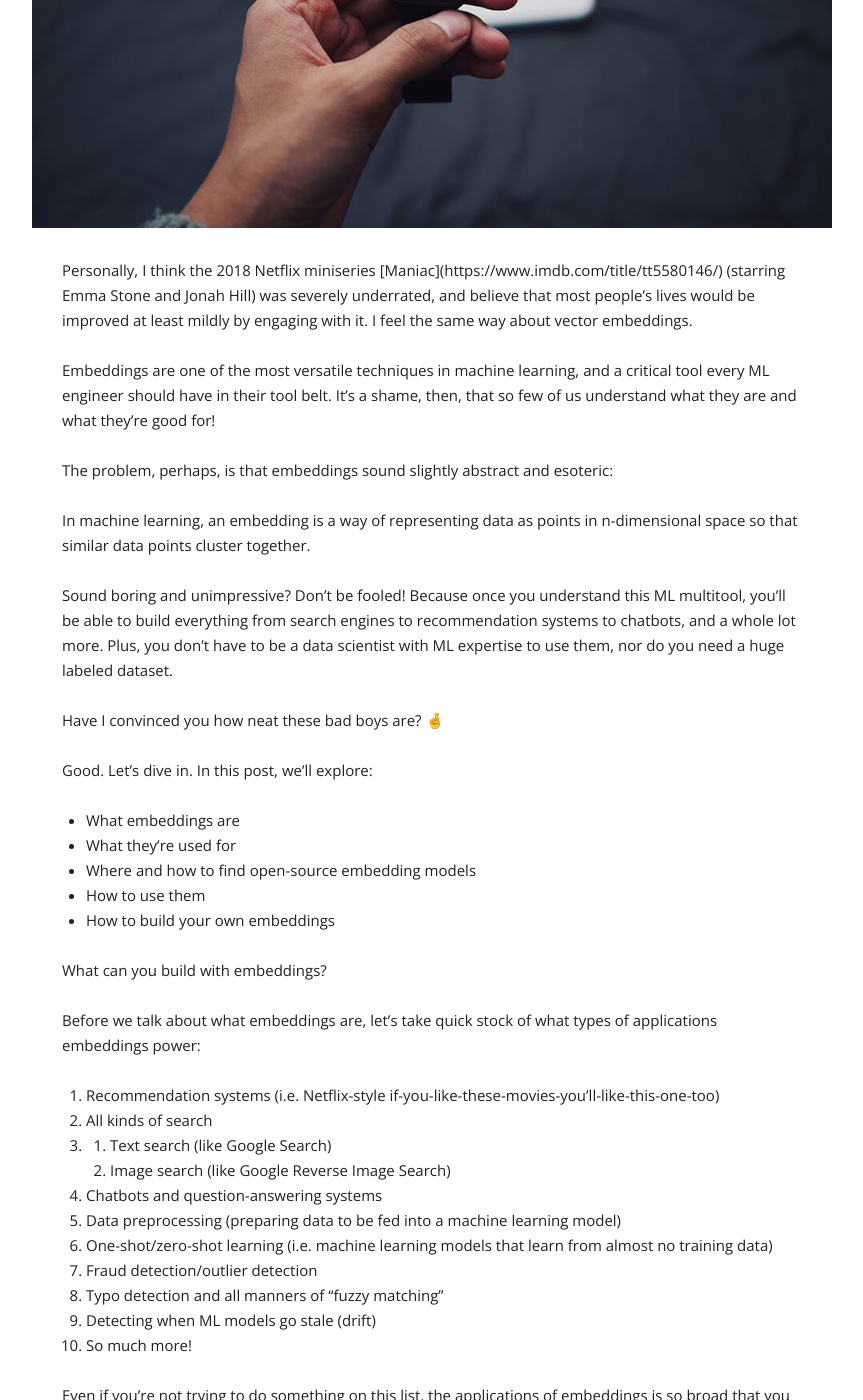
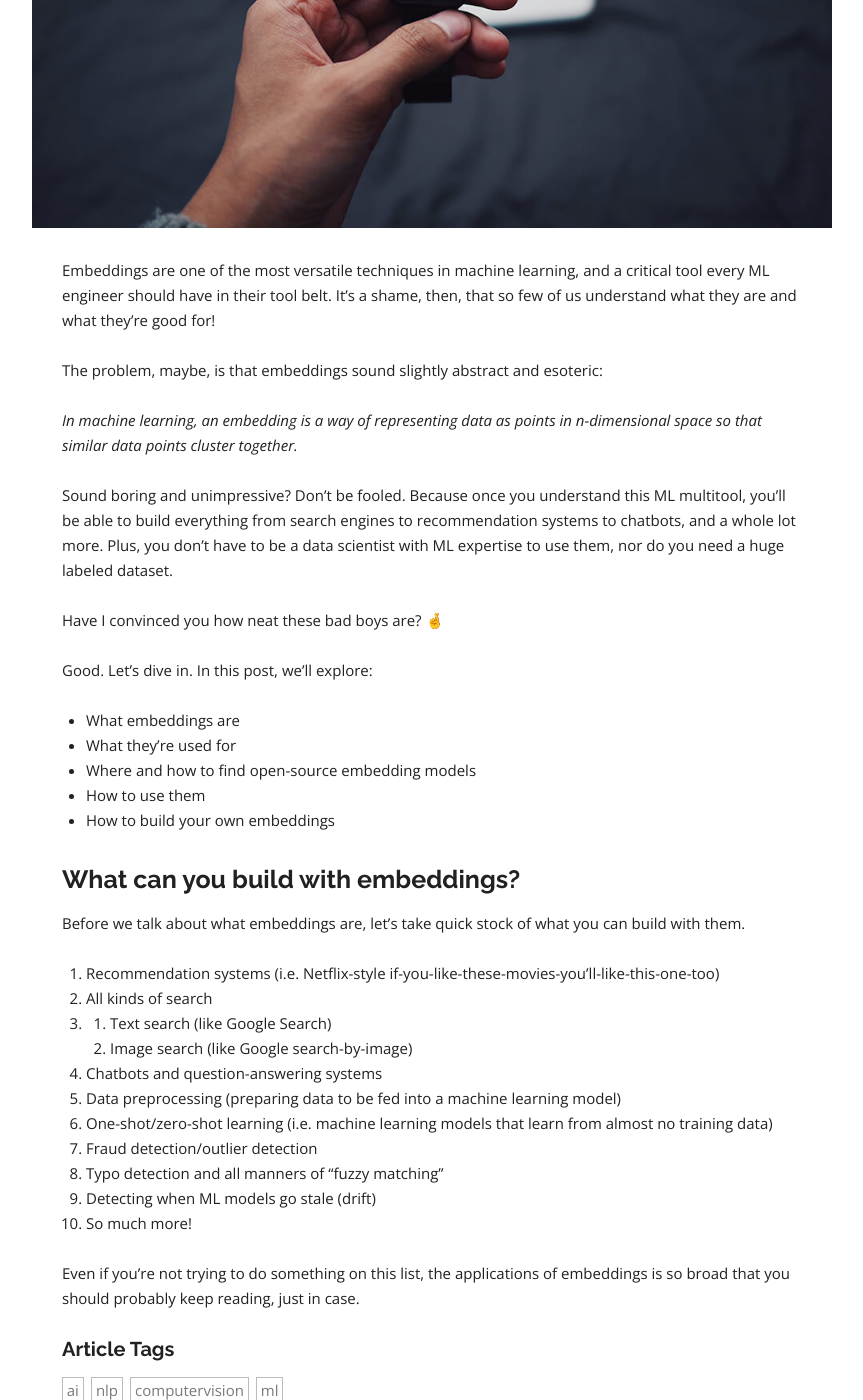
Before and after one commit to dalequark/daleonai, a Jekyll site: the page built from _posts/2022-03-01-machine-learnings-most-useful-multitool-embeddings.md, in a window 1280 px wide and 1400 px high, scrolled down 625 px. Shown: the whole window, without its empty margins (208-1071 px from the left). Built offline with Jekyll 4.4.1, drawn with Linux system fonts in a browser that asks for light colours; some web fonts are replaced; a script that is not in the unit is left out; comment, search, counter and statistics services are not loaded.

Commit message:
Update Blog “2022-03-01-machine-learnings-most-useful-multitool-embeddings”

```diff
--- a/_posts/2022-03-01-machine-learnings-most-useful-multitool-embeddings.md
+++ b/_posts/2022-03-01-machine-learnings-most-useful-multitool-embeddings.md
@@ -12,27 +12,15 @@ tags:
   - ml
 permalink: embeddings-explained
 ---
-Personally, I think the 2018 Netflix miniseries \[Maniac](https://www.imdb.com/title/tt5580146/) (starring Emma Stone and Jonah Hill) was severely underrated, and believe that most people's lives would be improved at least mildly by engaging with it. I feel the same way about vector embeddings.
-
-
-
 Embeddings are one of the most versatile techniques in machine learning, and a critical tool every ML engineer should have in their tool belt. It’s a shame, then, that so few of us understand what they are and what they’re good for!
 
-The problem, perhaps, is that embeddings sound slightly abstract and esoteric:
+The problem, maybe, is that embeddings sound slightly abstract and esoteric:
 
+*In machine learning, an embedding is a way of representing data as points in n-dimensional space so that similar data points cluster together.*
 
-
-In machine learning, an embedding is a way of representing data as points in n-dimensional space so that similar data points cluster together.
-
-
-
-Sound boring and unimpressive? Don’t be fooled! Because once you understand this ML multitool, you’ll be able to build everything from search engines to recommendation systems to chatbots, and a whole lot more. Plus, you don’t have to be a data scientist with ML expertise to use them, nor do you need a huge labeled dataset.
-
-
+Sound boring and unimpressive? Don’t be fooled. Because once you understand this ML multitool, you’ll be able to build everything from search engines to recommendation systems to chatbots, and a whole lot more. Plus, you don’t have to be a data scientist with ML expertise to use them, nor do you need a huge labeled dataset.
 
 Have I convinced you how neat these bad boys are? 🤞
-
-
 
 Good. Let’s dive in. In this post, we’ll explore:
 
@@ -42,18 +30,14 @@ Good. Let’s dive in. In this post, we’ll explore:
 * How to use them
 * How to build your own embeddings
 
+## What can you build with embeddings?
 
-
-What can you build with embeddings?
-
-Before we talk about what embeddings are, let’s take quick stock of what types of applications embeddings power:
-
-
+Before we talk about what embeddings are, let’s take quick stock of what you can build with them.
 
 1. Recommendation systems (i.e. Netflix-style if-you-like-these-movies-you’ll-like-this-one-too)
 2. All kinds of search
 3. 1. Text search (like Google Search)
-   2. Image search (like Google Reverse Image Search)
+   2. Image search (like Google search-by-image)
 4. Chatbots and question-answering systems
 5. Data preprocessing (preparing data to be fed into a machine learning model)
 6. One-shot/zero-shot learning (i.e. machine learning models that learn from almost no training data)
@@ -62,6 +46,4 @@ Before we talk about what embeddings are, let’s take quick stock of what types
 9. Detecting when ML models go stale (drift)
 10. So much more!
 
-
-
 Even if you’re not trying to do something on this list, the applications of embeddings is so broad that you should probably keep reading, just in case.
```
